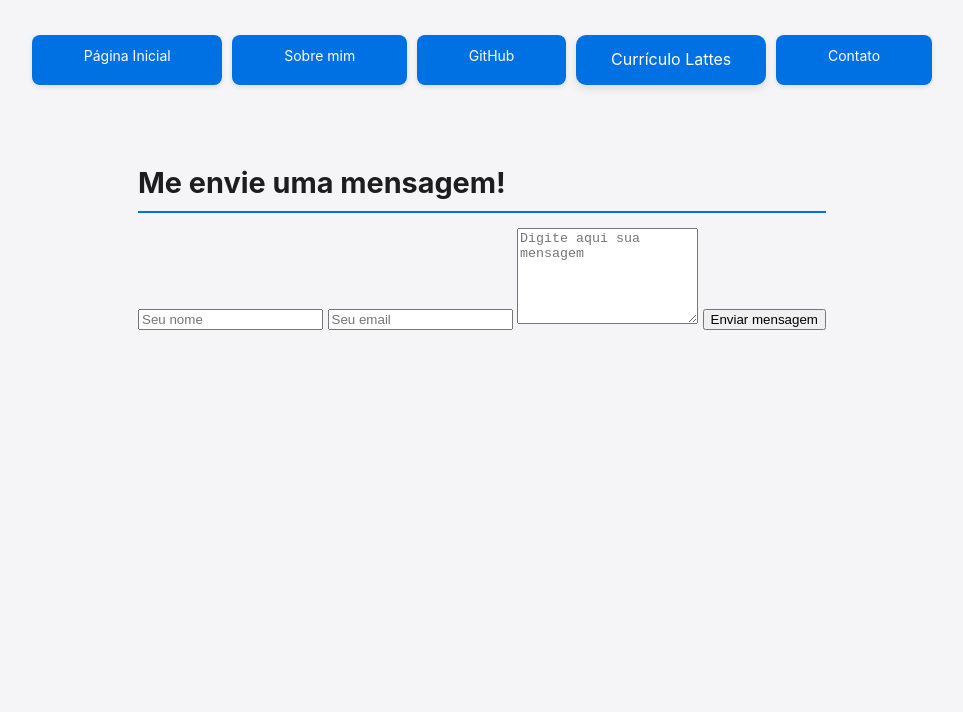
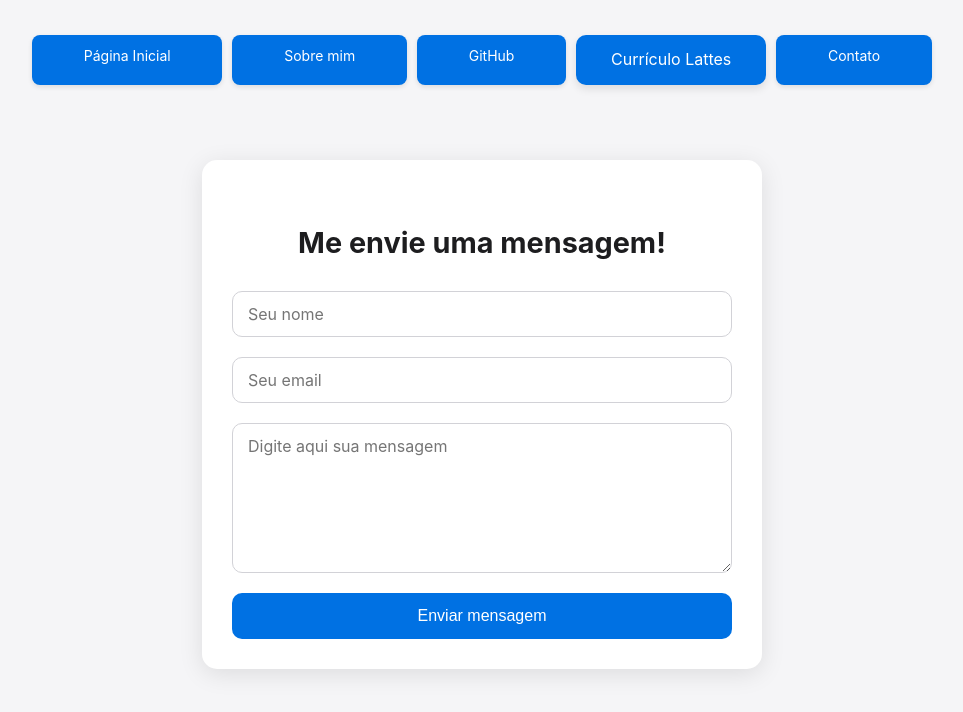
Before and after one commit to rodrigolange/rodrigolange.github.io, a plain HTML site: page contato.html in a window 1280 px wide. Shown: the whole page, without its empty margins (158-1121 px from the left). Drawn offline with Linux system fonts and the light colour scheme.

Commit message:
Update styles.css

```diff
--- a/styles.css
+++ b/styles.css
@@ -214,3 +214,89 @@ h2 {
     from { opacity: 0.4 }
     to { opacity: 1 }
 }
+
+/* ===== FORM STYLES ===== */
+.form-container {
+    width: 100%;
+    max-width: 500px;
+    margin: 30px auto;
+    padding: 30px;
+    background: white;
+    border-radius: 15px;
+    box-shadow: 0 5px 25px rgba(0, 0, 0, 0.1);
+}
+
+.form-container h2 {
+    text-align: center;
+    margin-bottom: 25px;
+    color: #1d1d1f;
+    font-size: 1.8rem;
+    border-bottom: none;
+    padding-bottom: 0;
+}
+
+form {
+    display: flex;
+    flex-direction: column;
+    gap: 20px;
+}
+
+input,
+textarea {
+    width: 100%;
+    padding: 12px 15px;
+    border: 1px solid #d2d2d7;
+    border-radius: 10px;
+    font-family: inherit;
+    font-size: 16px;
+    transition: border-color 0.3s ease;
+    box-sizing: border-box;
+}
+
+input:focus,
+textarea:focus {
+    outline: none;
+    border-color: #0071e3;
+    box-shadow: 0 0 0 3px rgba(0, 113, 227, 0.1);
+}
+
+textarea {
+    resize: vertical;
+    min-height: 150px;
+}
+
+button[type="submit"] {
+    padding: 14px 25px;
+    background-color: #0071e3;
+    color: white;
+    border: none;
+    border-radius: 10px;
+    font-size: 16px;
+    cursor: pointer;
+    transition: all 0.3s ease;
+    width: 100%;
+}
+
+button[type="submit"]:hover {
+    background-color: #0062c3;
+    transform: translateY(-2px);
+    box-shadow: 0 5px 15px rgba(0, 0, 0, 0.1);
+}
+
+/* Responsive adjustments */
+@media (max-width: 600px) {
+    .form-container {
+        padding: 20px;
+        margin: 20px auto;
+    }
+
+    input,
+    textarea {
+        padding: 10px 12px;
+        font-size: 15px;
+    }
+
+    button[type="submit"] {
+        padding: 12px 20px;
+    }
+}
```
